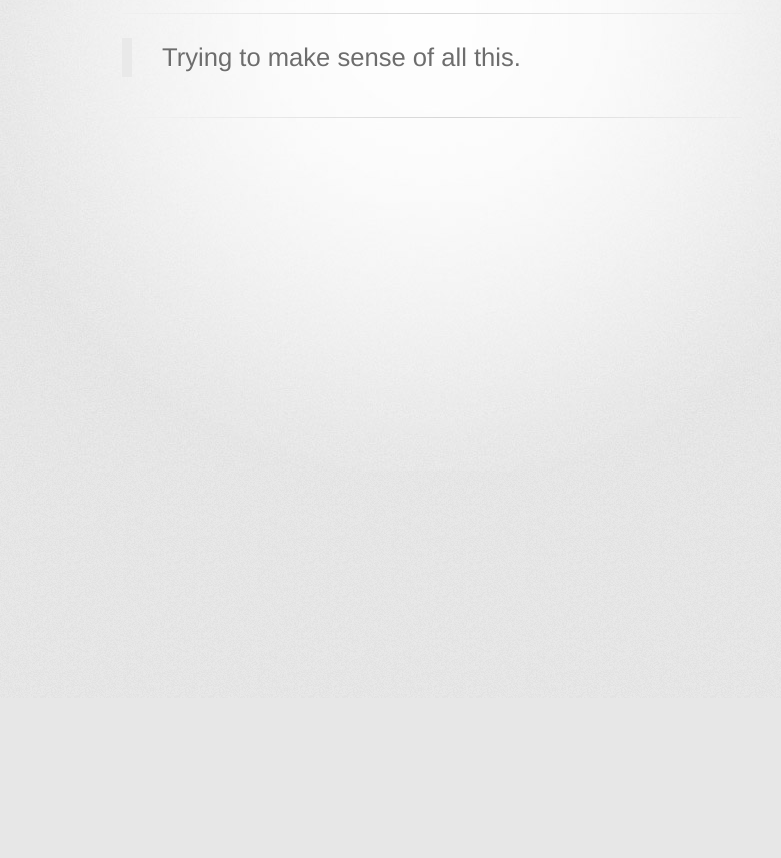
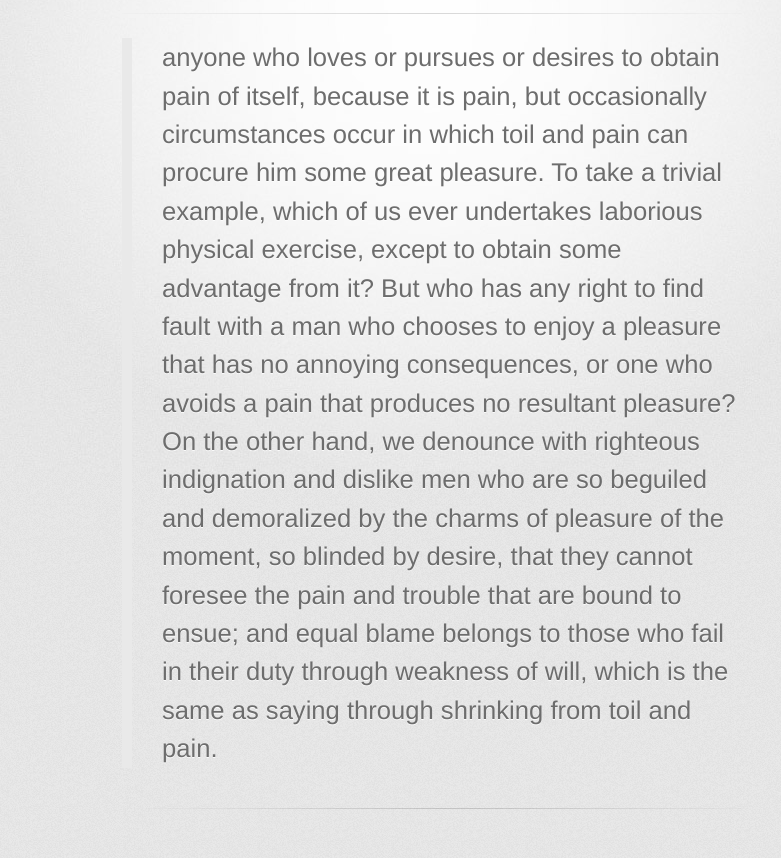
Before and after one commit to noroolz/noroolz.github.io, a plain HTML site: page index.html in a window 1280 px wide. Shown: the part 102-960 px from the top of the page, without its empty margins (208-989 px from the left). Before the commit the page ends 800 px from the top, so only its background shows below. Drawn offline with Linux system fonts and the light colour scheme; a web font is replaced by a local one.

Commit message:
Update index.html

```diff
--- a/index.html
+++ b/index.html
@@ -28,7 +28,9 @@
 
         <section id="main_content">
           <blockquote>
-<p>Trying to make sense of all this.</p>
+<p>anyone who loves or pursues or desires to obtain pain of itself, because it is pain, but occasionally circumstances occur in which toil and pain can procure him some great pleasure. To take a trivial example, which of us ever undertakes laborious physical exercise, except to obtain some advantage from it? But who has any right to find fault with a man who chooses to enjoy a pleasure that has no annoying consequences, or one who avoids a pain that produces no resultant pleasure?
+On the other hand, we denounce with righteous indignation and dislike men who are so beguiled and demoralized by the charms of pleasure of the moment, so blinded by desire, that they cannot foresee the pain and trouble that are bound to ensue; and equal blame belongs to those who fail in their duty through weakness of will, which is the same as saying through shrinking from toil and pain.
+</p>
 </blockquote>
         </section>
 
```
